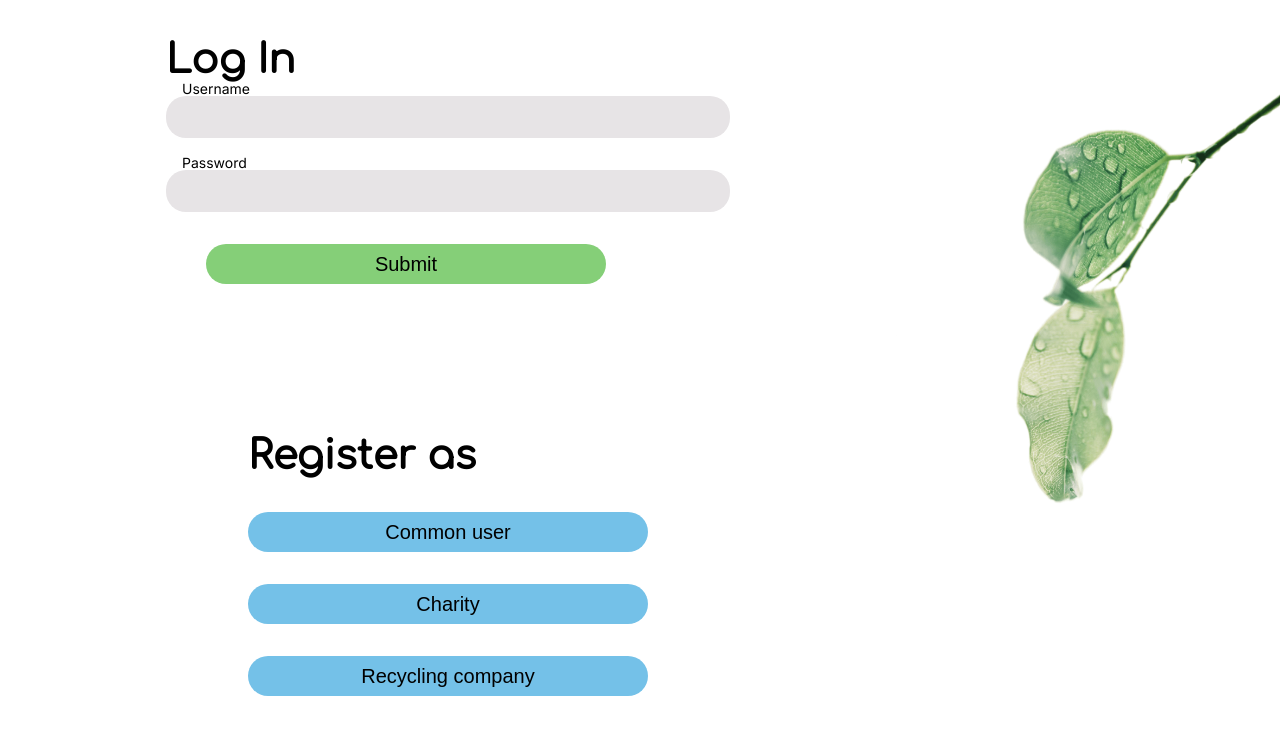
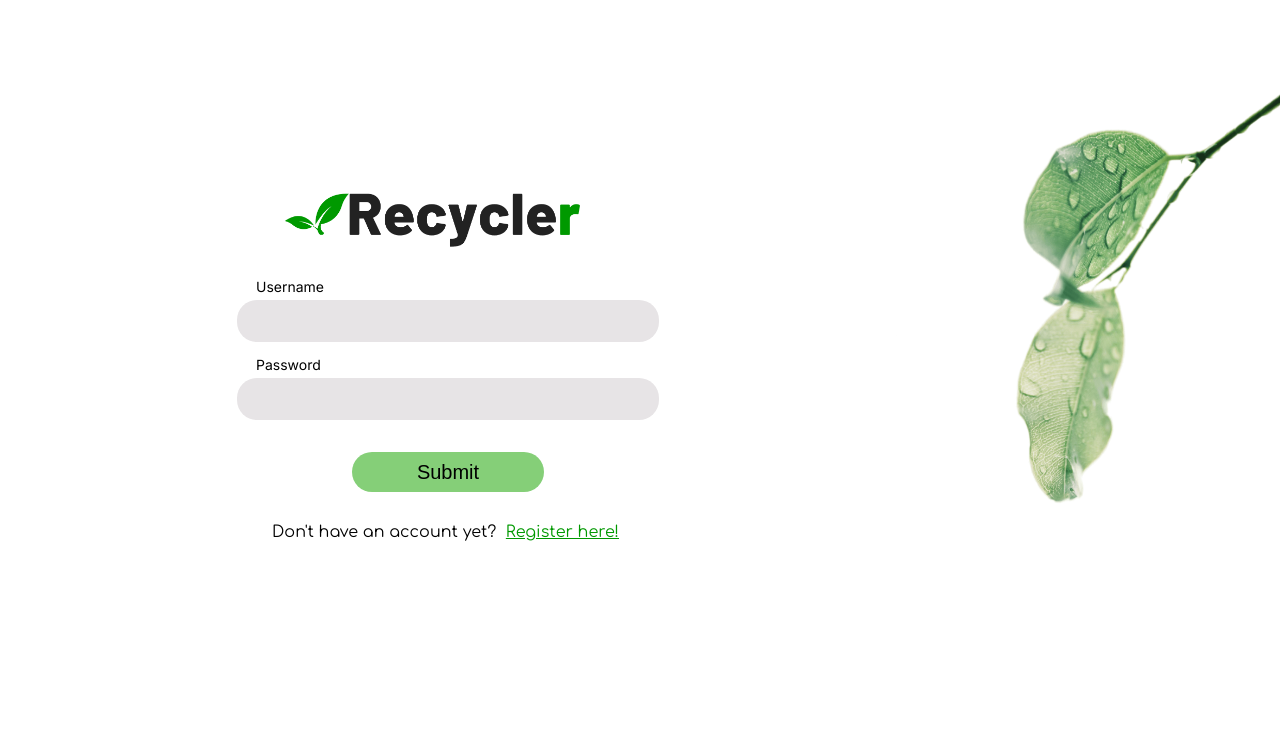
Before and after one commit to WMS-DEV/hackyeah2022-frontend, a React (Create React App) app in the folder hackyeah2022/: page / in a window 1280 px wide. Shown: the top 734 px of the page. Built offline with nearby package versions, Linux system fonts and the light colour scheme.

Commit message:
login and register update

```diff
--- a/hackyeah2022/src/App.js
+++ b/hackyeah2022/src/App.js
@@ -17,13 +17,15 @@ import { Profile } from "./components/App/Account/Profile";
 import { Item } from "./components/App/Market/Item/Item";
 import { UserRegistration } from './components/App/Registration/UserRegistration';
 import { CreateItem } from './components/App/Auction/CreateItem/CreateItem';
+import {Register} from "./components/App/Registration/Register";
 
 const App = () => {
     return (
         <AuthProvider>
             <Routes>
                 <Route index element={<LoginPage/>}/>
-                <Route path="loginpage" element={<LoginPage/>}/>
+                <Route path="login" element={<LoginPage/>}/>
+                <Route path="register" element={<Register/>}/>
                 <Route path="user-registration" element={<UserRegistration/>}/>
                 <Route path="charity-registration" element={<CharityRegistration/>}/>
                 <Route path="/user/*" element={<ProtectedRoute><User /></ProtectedRoute>}>
--- a/hackyeah2022/src/components/App/Login/LoginPage.css
+++ b/hackyeah2022/src/components/App/Login/LoginPage.css
@@ -11,12 +11,34 @@
 }
 
 .login-box-container {
+    display: flex;
+    flex-direction: column;
+    width: auto;
+    margin-top: 2vh;
+    margin-bottom: 10vh;
     align-items: center;
     justify-content: center;
-    display: flex;
-    width: 70%;
-    margin-top: 2vh;
-    margin-bottom: 10vh;
+}
+
+.registerText{
+    margin-top: 0;
+    padding-top: 0;
+    width: auto;
+    text-align: center;
+}
+
+.login-box h4{
+}
+
+.registerText h5{
+    display: inline-block;
+    color: var(--green);
+    background-color: #FFFFFF;
+    text-decoration: underline;
+}
+
+.registerText a{
+    background-color: #FFFFFF;
 }
 
 .register-button {
@@ -59,3 +81,37 @@
 .button-notloading i {
     display: none;
 }
+
+.logo{
+    margin-top: 22vh;
+    width: auto;
+    height: 7vh;
+    margin-left: -2.5vw;
+    margin-bottom: 2vh;
+}
+
+.loginForm{
+    background: #FFFFFF;
+    display: flex;
+    flex-direction: column;
+    align-items: center;
+}
+
+.loginForm button{
+    width: 15vw;
+    margin-top: 4vh;
+}
+
+.loginForm input{
+    margin-top: 2vh;
+    width: 30vw;
+    text-align: left;
+    padding-left: 1.5vw;
+    padding-right: 1.5vw;
+}
+
+.loginForm label{
+    margin-top: 2vh;
+    margin-bottom: -10px;
+
+}
--- a/hackyeah2022/src/components/App/Login/LoginPage.jsx
+++ b/hackyeah2022/src/components/App/Login/LoginPage.jsx
@@ -3,49 +3,36 @@ import './LoginPage.css';
 import PropTypes from 'prop-types';
 import twig from "../../../assets/twig.jpg";
 import {useAuth} from "../../Authentication/AuthProvider";
+import logo from "../../../assets/recycler.png"
+import {Link} from "react-router-dom";
 
 export default function LoginPage({setToken}) {
 
-    const { apiLink, onLogin, onUsernameChange, onPasswordChange, loadingLogin, setLoadingLogin} = useAuth();
+    const {apiLink, onLogin, onUsernameChange, onPasswordChange, loadingLogin, setLoadingLogin} = useAuth();
 
     const twig = require("../../../assets/twig.jpg");
-
-    const [ buttonLoading, setButtonLoading] = useState(false)
 
     return (
         <>
             <img className="twig" src={twig} alt="Twig"/>
             <div className="login-box-container">
-                <div className='login-box'>
-                <h1>Log In</h1>
-                <div>
-                    <label>Username</label>
-                    <br/>
-                    <input type="text" onChange={onUsernameChange}/>
-                    <br/>
-                    <br/>
-                    <label>Password</label>
-                    <br/>
-                    <input type="password" onChange={onPasswordChange}/>
-                    <br/>
-                    <div>
-                        <button onClick={onLogin} className={ loadingLogin ? "button-loading" : "button-notloading"}><i
-                            className="fa fa-spinner fa-spin"></i>Submit</button>
+                <img className={"logo"} src={logo}/>
+                    <div className={"loginForm"}>
+                        <label>Username</label>
+                        <input type="text" onChange={onUsernameChange}/>
+                        <label>Password</label>
+                        <input type="password" onChange={onPasswordChange}/>
+                        <div>
+                            <button onClick={onLogin} className={loadingLogin ? "button-loading" : "button-notloading"}>
+                                <i
+                                    className="fa fa-spinner fa-spin"></i>Submit
+                            </button>
+                        </div>
+                    </div>
+                    <div className={"registerText"}>
+                        <h4>Don't have an account yet? <Link to="/register"><h5>Register here!</h5></Link></h4>
                     </div>
                 </div>
-                </div>
-            </div>
-            <div className="login-box-container">
-                <div id="login-box">
-                    <h1 className="register-heading">Register as</h1>
-                    <br/>
-                    <button className="register-button">Common user</button>
-                    <br/>
-                    <button className="register-button">Charity</button>
-                    <br/>
-                    <button className="register-button">Recycling company</button>
-                </div>
-            </div>
         </>
     )
 }
--- /dev/null
+++ b/hackyeah2022/src/components/App/Registration/Register.css
@@ -0,0 +1,46 @@
+.register-button{
+    background-color: #009900;
+    color: #FFFFFF;
+}
+
+.register-button:hover{
+    background-color: #85cf78;
+    color: var(--lightgrey);
+}
+
+.registerContainer{
+    display: flex;
+    flex-direction: column;
+    align-items: center;
+    justify-items: center;
+    text-align: center;
+}
+
+.registerPage{
+    background-color: var(--lightgrey);
+    height: 92vh;
+    width: 100%;
+    text-align: center;
+}
+
+.registerPage h1{
+    font-size: 3.5vh;
+    padding: 2vh 0 0 0 !important;
+    margin: 0 !important;
+}
+
+.registerPage img{
+    padding-top: 10vh;
+    padding-bottom: 5vh;
+    height: 10vh;
+    width: auto;
+    margin-right: 20px;
+}
+
+.registerPage h5{
+    background-color: var(--lightgrey);
+}
+
+.registerPage a{
+    background-color: var(--lightgrey);
+}
--- /dev/null
+++ b/hackyeah2022/src/components/App/Registration/Register.jsx
@@ -0,0 +1,31 @@
+import React from "react";
+import './Register.css'
+import { Footer } from "../Footer/Footer";
+import logo from '../../../assets/recycler.png'
+import {Link} from "react-router-dom";
+
+
+export const Register = () => {
+
+
+    return (
+        <>
+            <div className="registerPage">
+                <div id="registerContainer">
+                    <img src={logo}/>
+                    <h1 className="register-heading">Register as:</h1>
+                    <button className="register-button">Common user</button>
+                    <br/>
+                    <button className="register-button">Charity</button>
+                    <br/>
+                    <button className="register-button">Recycling company</button>
+                </div>
+                <div className={"registerText"}>
+                    <h4>Already have an account?<Link to="/login"><h5>Log in here!</h5></Link></h4>
+                </div>
+            </div>
+
+            <Footer/>
+        </>
+    )
+}
```
Also changed, not shown: hackyeah2022/src/assets/recycler.png (added).
